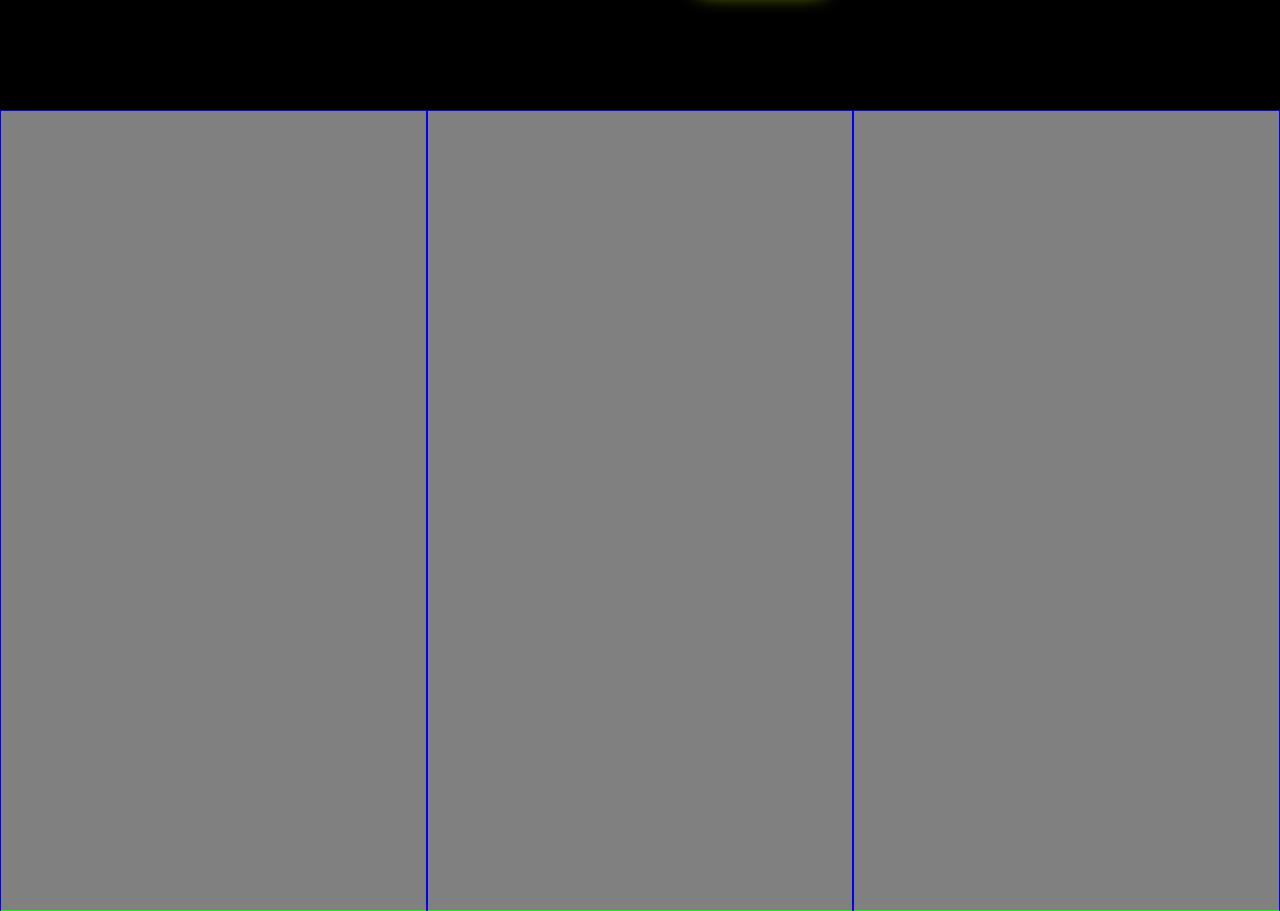
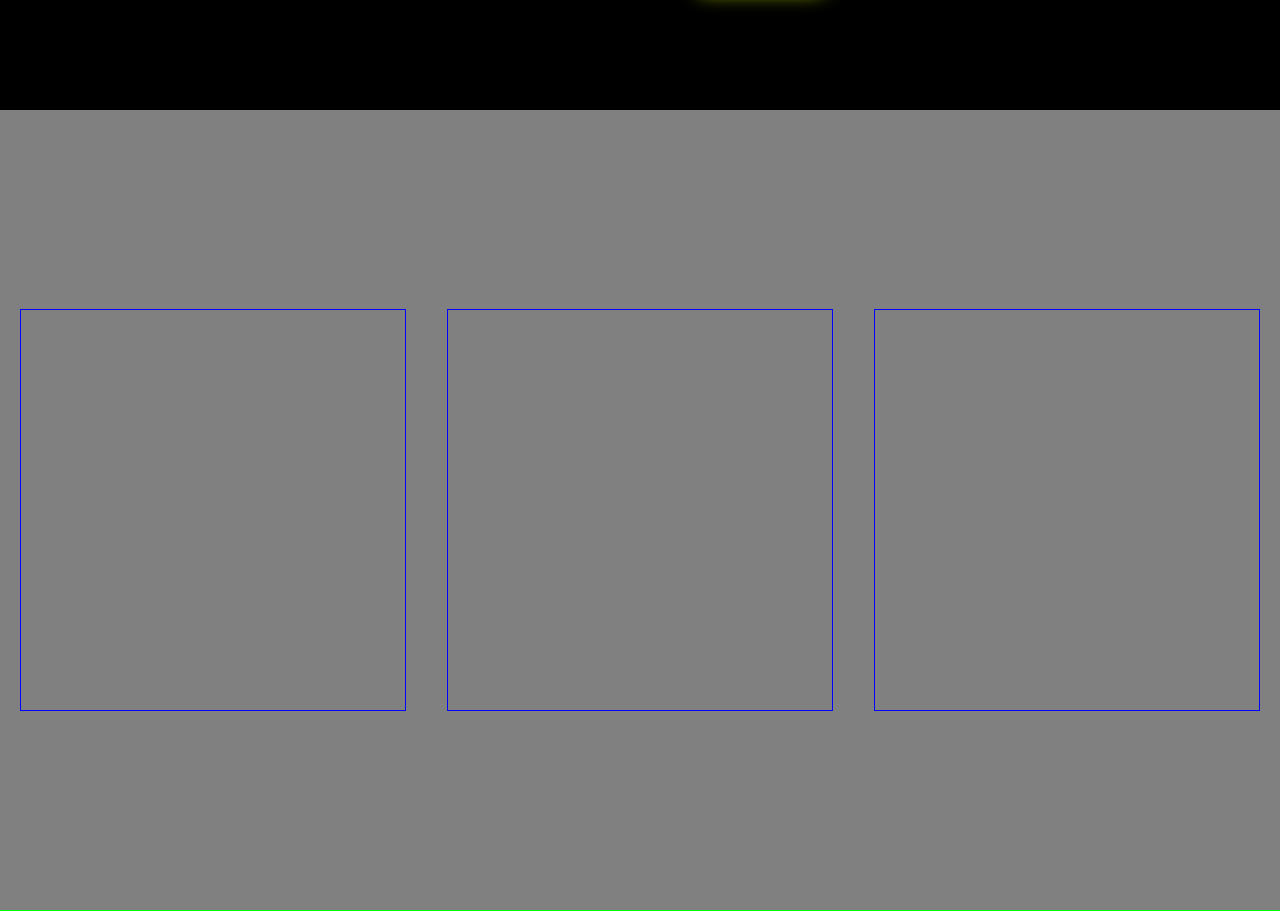
Before and after one commit to akn714/ai-website-design, a plain HTML site: page index.html in a window 1280 px wide. Shown: the part 690-1601 px from the top of the page. Drawn offline with Linux system fonts and the light colour scheme.

Commit message:
updated section2.css

```diff
--- a/css/section2.css
+++ b/css/section2.css
@@ -9,4 +9,7 @@
 
 #section2 > div{
     border: 1px solid blue;
+    height: 50%;
+    max-width: 30%;
+    margin: auto;
 }
```
